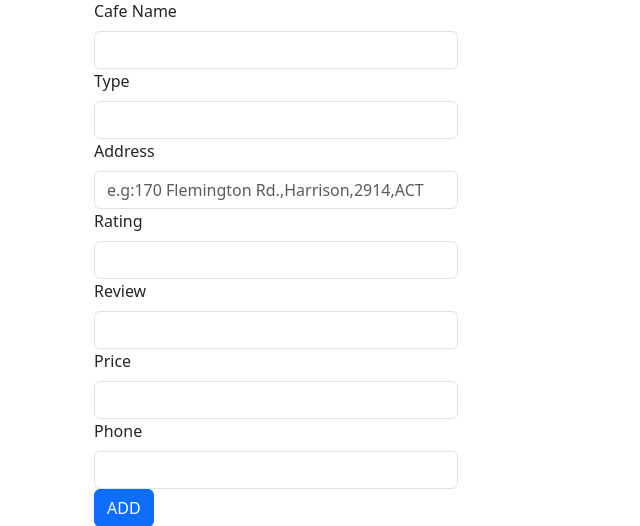
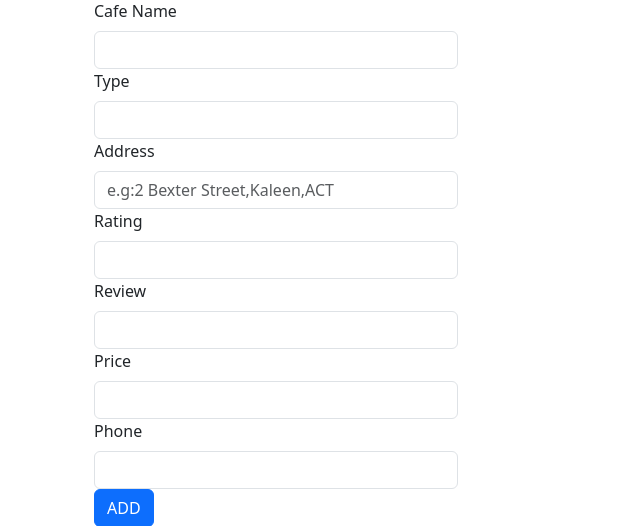
Before and after one commit to uzumakibiru/Canberra-Cafe, a Python web app: template templates/add.html in a window 1280 px wide. Shown: the part 157-683 px from the top of the page, without its empty margins (0-640 px from the left). Run offline with Jinja, Linux system fonts and the light colour scheme; the template is opened without the code that fills it, so the values that code supplies are empty; some libraries are stand-ins or nearby versions.

Commit message:
Version 1.1 with database

```diff
--- a/templates/add.html
+++ b/templates/add.html
@@ -30,7 +30,7 @@
         class="form-control"
         id="validationDefault05"
         name="address"
-        placeholder="e.g:170 Flemington Rd.,Harrison,2914,ACT"
+        placeholder="e.g:2 Bexter Street,Kaleen,ACT"
         required
       />
     </div>
```
Also changed, not shown: instance/resturants.db (added).
